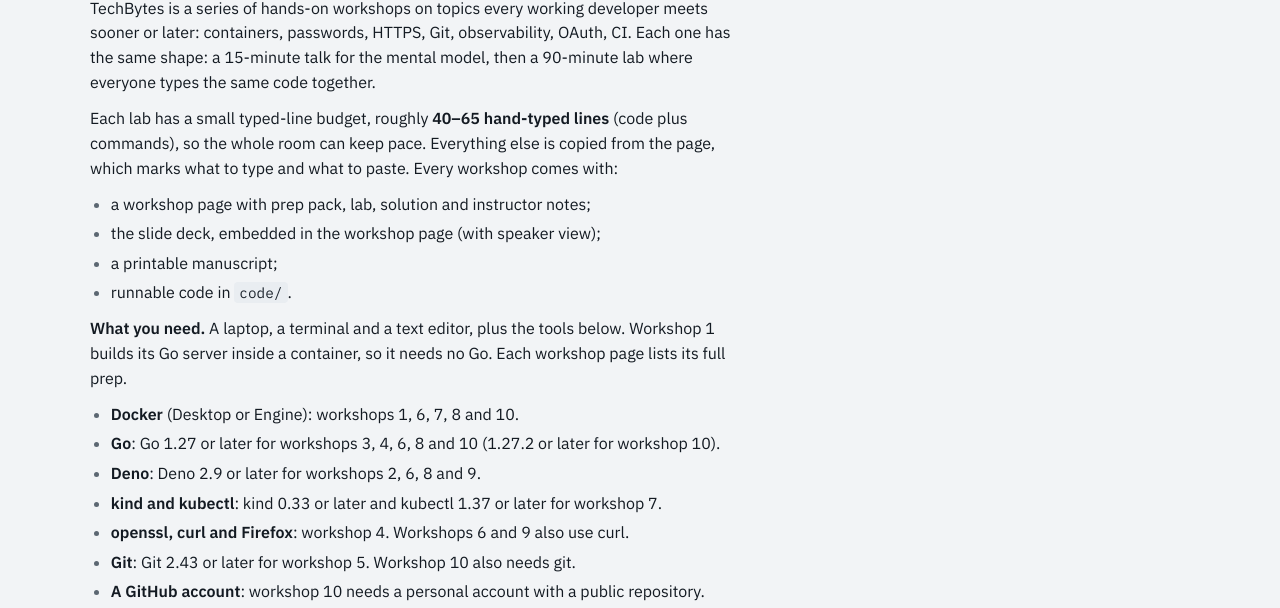
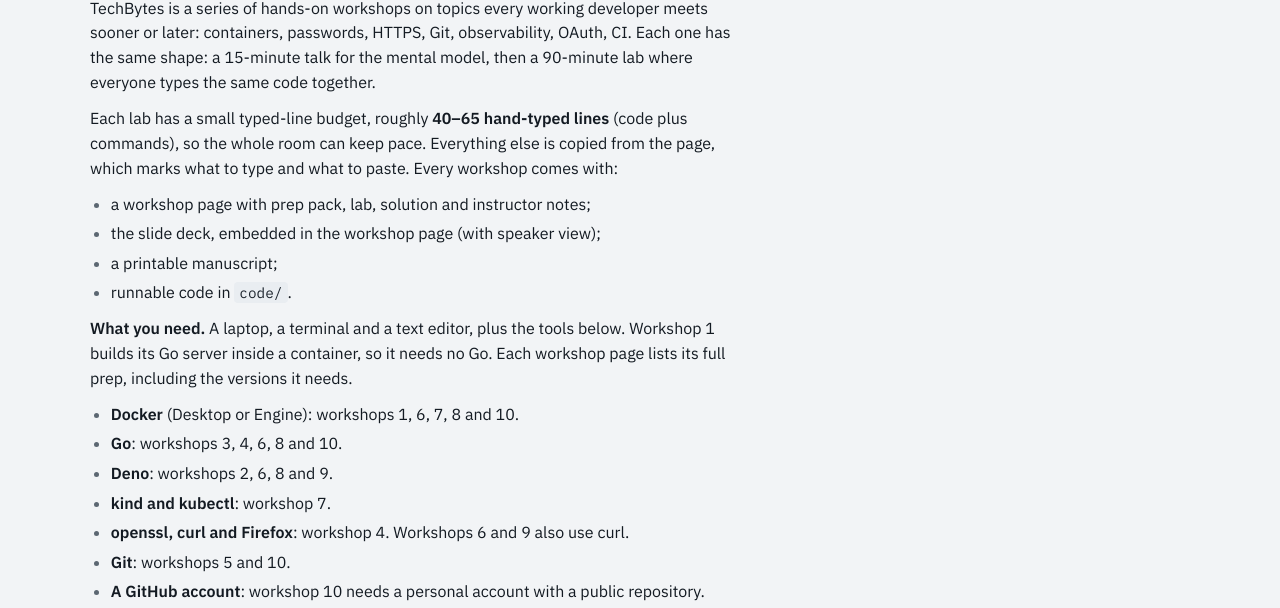
Before and after one commit to peterpanduro/Techbytes, a plain HTML site: page index.html in a window 1280 px wide. Shown: the part 188-796 px from the top of the page. Drawn offline with nearby package versions, Linux system fonts and the light colour scheme.

Commit message:
Keep prerequisite versions on workshop pages only

```diff
--- a/index.html
+++ b/index.html
@@ -26,14 +26,14 @@
     <li>a printable manuscript;</li>
     <li>runnable code in <code>code/</code>.</li>
   </ul>
-  <p><strong>What you need.</strong> A laptop, a terminal and a text editor, plus the tools below. Workshop 1 builds its Go server inside a container, so it needs no Go. Each workshop page lists its full prep.</p>
+  <p><strong>What you need.</strong> A laptop, a terminal and a text editor, plus the tools below. Workshop 1 builds its Go server inside a container, so it needs no Go. Each workshop page lists its full prep, including the versions it needs.</p>
   <ul>
     <li><strong>Docker</strong> (Desktop or Engine): workshops 1, 6, 7, 8 and 10.</li>
-    <li><strong>Go</strong>: Go 1.27 or later for workshops 3, 4, 6, 8 and 10 (1.27.2 or later for workshop 10).</li>
-    <li><strong>Deno</strong>: Deno 2.9 or later for workshops 2, 6, 8 and 9.</li>
-    <li><strong>kind and kubectl</strong>: kind 0.33 or later and kubectl 1.37 or later for workshop 7.</li>
+    <li><strong>Go</strong>: workshops 3, 4, 6, 8 and 10.</li>
+    <li><strong>Deno</strong>: workshops 2, 6, 8 and 9.</li>
+    <li><strong>kind and kubectl</strong>: workshop 7.</li>
     <li><strong>openssl, curl and Firefox</strong>: workshop 4. Workshops 6 and 9 also use curl.</li>
-    <li><strong>Git</strong>: Git 2.43 or later for workshop 5. Workshop 10 also needs git.</li>
+    <li><strong>Git</strong>: workshops 5 and 10.</li>
     <li><strong>A GitHub account</strong>: workshop 10 needs a personal account with a public repository. Workshop 9 uses one for its real-login step; the rest of that lab runs against a local fake GitHub.</li>
   </ul>
   <div class="series">
```
Also changed, not shown: CLAUDE.md (+1 -1 lines).
